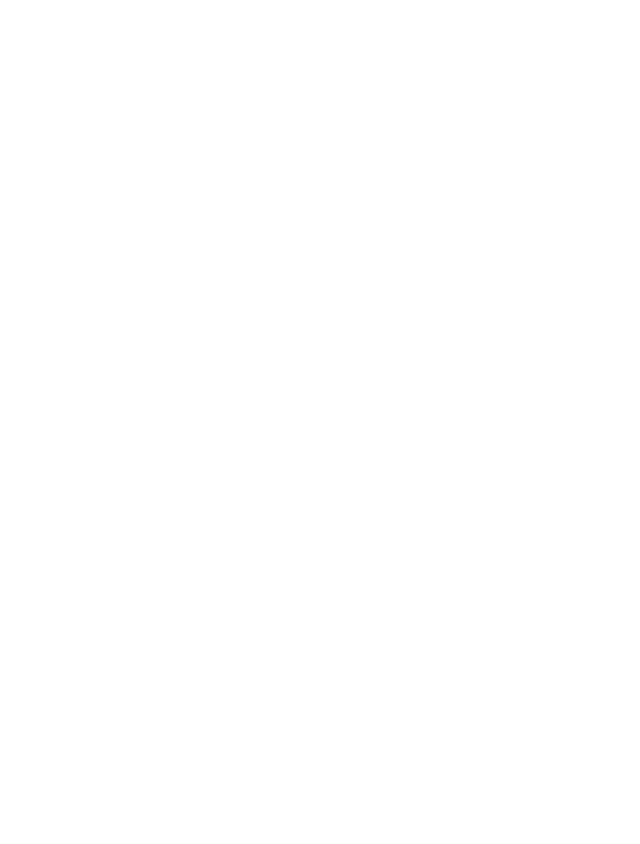
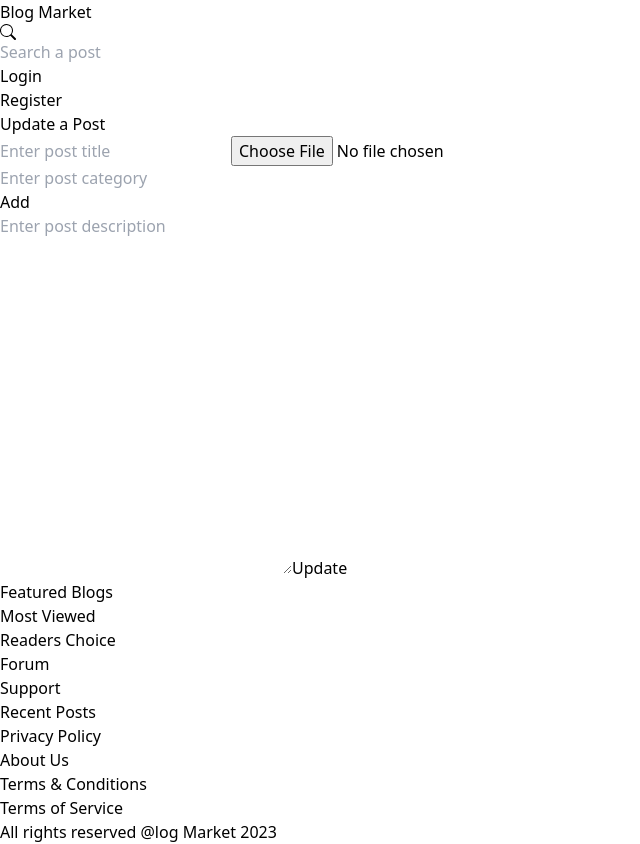
Before and after one commit to baized1245/React-Thoughts, a React (Vite) app: page /edit/1 in a window 1280 px wide. Before the commit this address had no page. Shown: the whole page, without its empty margins (0-640 px from the left). Before the commit the page ends 800 px from the top, so only its background shows below. Built offline with nearby package versions, Linux system fonts and the light colour scheme.

Commit message:
Edit post page

```diff
--- a/src/App.jsx
+++ b/src/App.jsx
@@ -5,6 +5,7 @@
 import Register from './pages/Register';
 import PostDetails from './pages/PostDetails';
 import CreatePost from './pages/CreatePost';
+import EditPost from './pages/EditPost';
 
 const App = () => {
   return (
@@ -15,6 +16,7 @@
               <Route path='/register' element={<Register/>}/>
               <Route path='/write' element={<CreatePost/>}/>
               <Route path='/posts/post/:id' element={<PostDetails/>}/>
+              <Route path='/edit/:id' element={<EditPost/>}/>
             </Routes>
     </div>
   );
--- /dev/null
+++ b/src/pages/EditPost.jsx
@@ -0,0 +1,81 @@
+import React, { useState } from 'react';
+import { ImCross } from "react-icons/im";
+import Footer from '../components/Footer';
+import Navbar from '../components/Navbar';
+
+
+const EditPost = () => {
+
+    const [cat, setCat] = useState('')
+    const [cats, setCats] = useState([])
+
+    const deleteCategory = (i) => {
+        let updatedCats = [...cats]
+        updatedCats.splice(i)
+        setCats(updatedCats)
+    }
+
+    const addCategory = () => {
+      let updatedCats = [...cats]
+      updatedCats.push(cat)
+      setCat('')
+      setCats(updatedCats)
+    }
+
+    return (
+
+        <div>
+      <Navbar />
+      <div className="px-6 md:px-[200px] py-8">
+        <h1 className="font-bold md:text-2xl text-xl mt-8">Update a Post</h1>
+        <form className="w-full flex flex-col space-y-4 md:space-y-8 mt-4">
+          <input
+            type="text"
+            placeholder="Enter post title"
+            className="px-4 py-2 outline-none"
+          />
+          <input type="file" className="px-4" />
+          <div className="flex flex-col">
+            <div className="flex items-center space-x-4 md:space-x-8">
+              <input
+              value={cat} onChange={(e)=>setCat(e.target.value)}
+                className="px-4 py-2 outline-none"
+                type="text"
+                placeholder="Enter post category"
+              />
+              <div onClick={addCategory} className="bg-black text-white px-4 py-2 font-semibold cursor-pointer">
+                Add
+              </div>
+            </div>
+
+            {/* Categories */}
+            <div className="flex px-4 mt-3">
+                {cats?.map((c, i)=>(
+                  <div key={i} className="flex justify-center items-center space-x-2 mr-4 bg-gray-200 px-2 py-1 rounded-md">
+                  <p>{c}</p>
+                  <p onClick={()=>deleteCategory(i)} className="text-white bg-black rounded-full cursor-pointer p-1 text-sm">
+                    <ImCross />
+                  </p>
+                </div>
+                ))}
+
+
+            </div>
+          </div>
+          <textarea
+            rows={15}
+            cols={30}
+            className="px-4 py-2 outline-none"
+            placeholder="Enter post description"
+          />
+          <button className="bg-black w-full md:w-[20%] mx-auto text-white font-semibold px-4 py-2 md:text-xl text-lg">
+            Update
+          </button>
+        </form>
+      </div>
+      <Footer />
+    </div>
+    );
+};
+
+export default EditPost;
```
